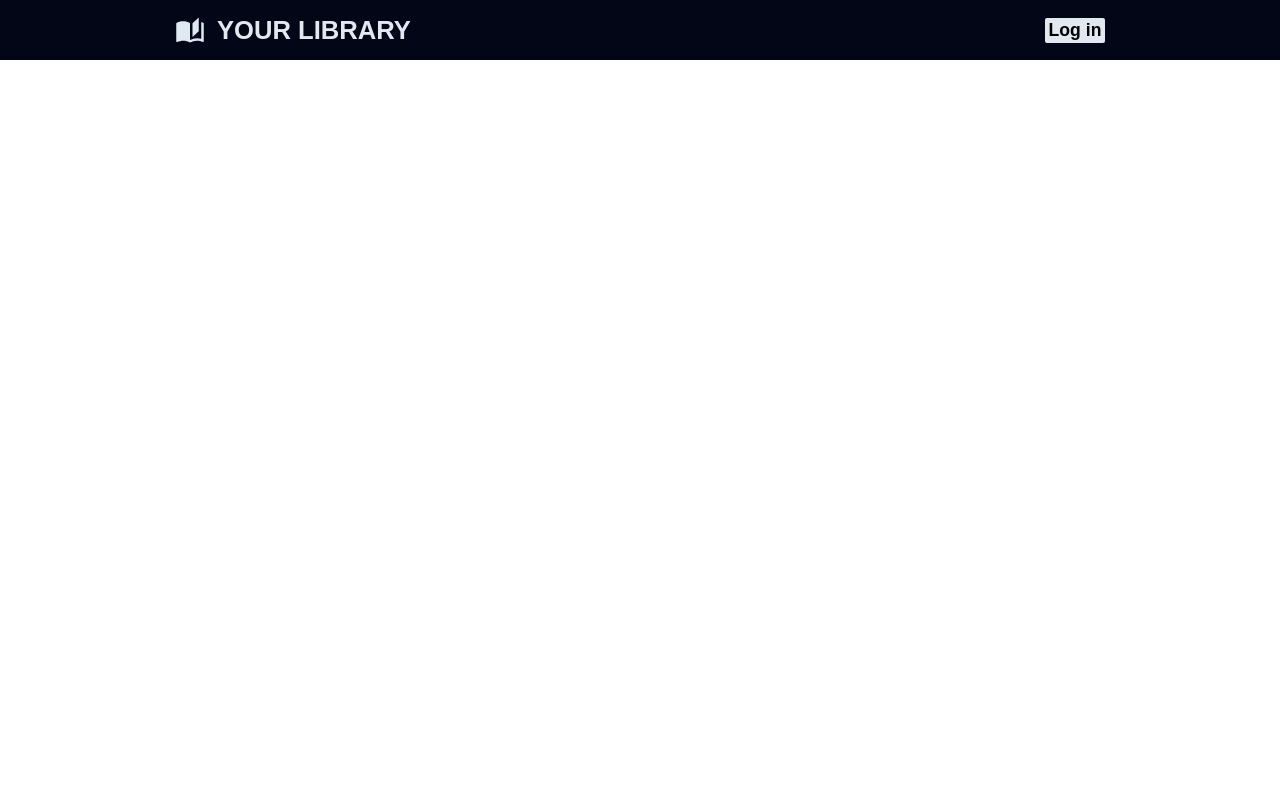
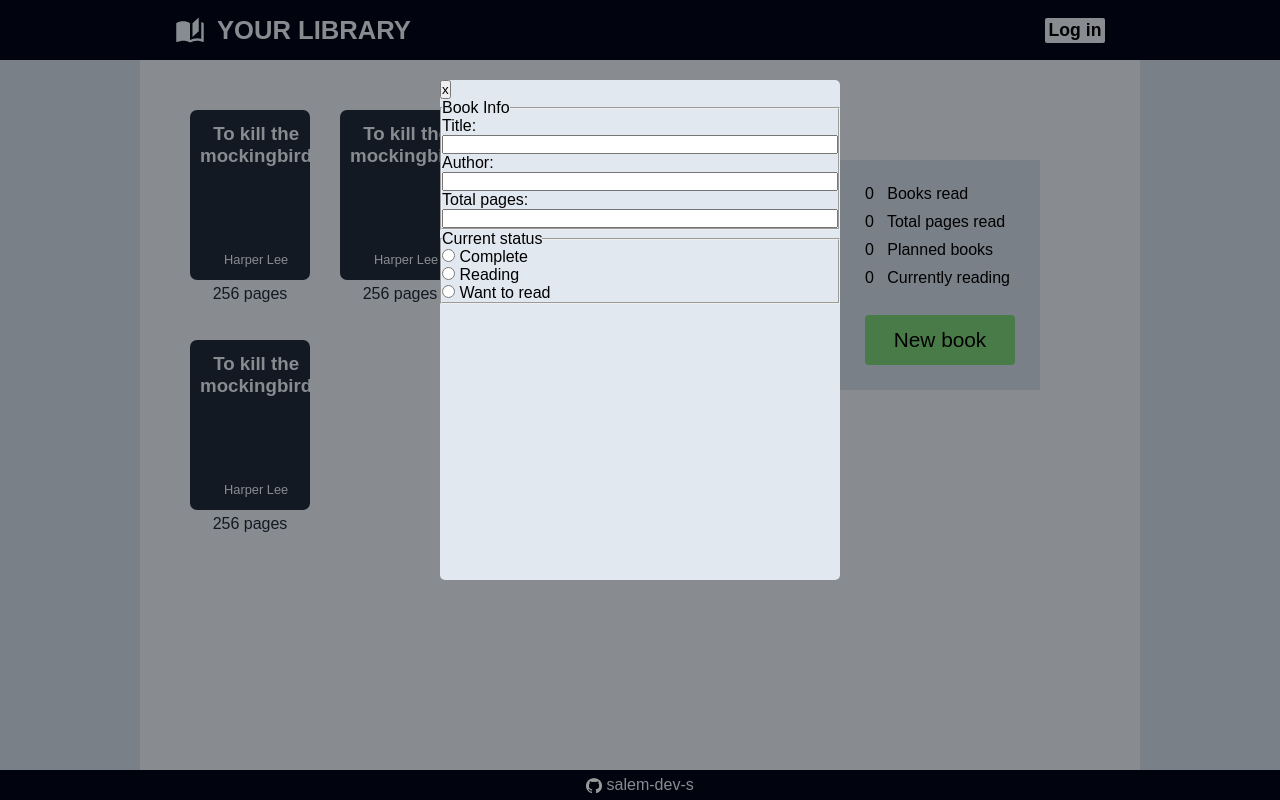
Before and after one commit to heresywolves/library-app, a plain HTML site: page index.html in a window 1280 px wide. Drawn offline with Linux system fonts and the light colour scheme; a web font is replaced by a local one.

Commit message:
Make grid layout of books. Style books. Add statistics side panel. Create popup form

```diff
--- a/index.html
+++ b/index.html
@@ -1,5 +1,6 @@
 <!DOCTYPE html>
 <html lang="en">
+
 <head>
   <meta charset="UTF-8">
   <meta http-equiv="X-UA-Compatible" content="IE=edge">
@@ -7,7 +8,38 @@
   <title>Library</title>
   <link rel="stylesheet" href="styles.css">
 </head>
+
 <body>
+
+  <div class="new-book-form">
+    <div class="popup-container">
+    <button class="close-popup">x</button>
+      <fieldset class="new-book-info">
+        <legend>Book Info</legend>
+        <label for="title">Title:</label>
+        <input type="text" id="title" name="title" required minlength="1">
+        <label for="author">Author:</label>
+        <input type="text" id="author" name="author" required minlength="1">
+        <label for="pages-number">Total pages:</label>
+        <input type="number" id="pages-number" name="pages" required minlength="1">
+      </fieldset>
+      <fieldset>
+        <legend>Current status</legend>
+        <div>
+          <input type="radio" id="complete" name="status" required>
+          <label for="complete">Complete</label>
+        </div>
+        <div>
+          <input type="radio" id="reading" name="status" required>
+          <label for="reading">Reading</label>
+        </div>
+        <div>
+          <input type="radio" id="want-to-read" name="status" required>
+          <label for="want-to-read">Want to read</label>
+        </div>
+      </fieldset>
+    </div>
+  </div>
 
   <div class="header-container">
     <div class="header">
@@ -20,17 +52,79 @@
   </div>
 
   <div class="main-container">
+    <div class="book-container">
+      <div class="book-item">
+        <div class="book">
+          <div class="line"></div>
+          <div class="book-info">
+            <h3 class="book-title">To kill the mockingbird</h3>
+            <p class="book-author">Harper Lee</p>
+          </div>
+        </div>
+        <p class="book-pages">256 pages</p>
+      </div>
+      <div class="book-item">
+        <div class="book">
+          <div class="line"></div>
+          <div class="book-info">
+            <h3 class="book-title">To kill the mockingbird</h3>
+            <p class="book-author">Harper Lee</p>
+          </div>
+        </div>
+        <p class="book-pages">256 pages</p>
+      </div>
+      <div class="book-item">
+        <div class="book">
+          <div class="line"></div>
+          <div class="book-info">
+            <h3 class="book-title">To kill the mockingbird</h3>
+            <p class="book-author">Harper Lee</p>
+          </div>
+        </div>
+        <p class="book-pages">256 pages</p>
+      </div>
+      <div class="book-item">
+        <div class="book">
+          <div class="line"></div>
+          <div class="book-info">
+            <h3 class="book-title">To kill the mockingbird</h3>
+            <p class="book-author">Harper Lee</p>
+          </div>
+        </div>
+        <p class="book-pages">256 pages</p>
+      </div>
+      <div class="book-item">
+        <div class="book">
+          <div class="line"></div>
+          <div class="book-info">
+            <h3 class="book-title">To kill the mockingbird</h3>
+            <p class="book-author">Harper Lee</p>
+          </div>
+        </div>
+        <p class="book-pages">256 pages</p>
+      </div>
 
-  </div>
-
-  <div class="side-panel-container">
+    </div>
+    <div class="side-panel-container">
+      <ul class="statistics-container">
+        <li class="stat-item">0 &nbsp; Books read</li>
+        <li class="stat-item">0 &nbsp; Total pages read</li>
+        <li class="stat-item">0 &nbsp; Planned books</li>
+        <li class="stat-item">0 &nbsp; Currently reading</li>
+        <li class="stat-item"></li>
+        <li class="stat-item"></li>
+      </ul>
+      <button class="new-book">New book</button>
+    </div>
 
   </div>
 
   <div class="footer-container">
-
+    <img src="img/github-mark-white.png" alt="Github logo" href="https://github.com/salem-dev-s">
+    <a target="_blank" href="https://github.com/salem-dev-s">salem-dev-s</a>
   </div>
 
   <script></script>
 </body>
+
 </html>
--- a/styles.css
+++ b/styles.css
@@ -5,6 +5,7 @@
   padding: 0;
   margin: 0;
   font-family: 'Gemunu Libre', sans-serif;
+  list-style: none;
 }
 
 :root {
@@ -25,10 +26,20 @@
   --red-500: #ef4444;
   --red-600: #dc2626;
   --red-700: #b91c1c;
+  ---new-book-button: rgb(122, 204, 122);
+}
+
+body {
+  display: grid;
+  height: 100vh;
+  grid-template-columns: 1fr minmax(600px, 1000px) 1fr ;
+  grid-template-rows: 60px 1fr 30px;
+  background-color: var(--slate-300);
 }
 
 .header-container {
   display: flex;
+  grid-column: 1 / -1;
   justify-content: center;
   background-color: var(--slate-950);
 }
@@ -76,3 +87,137 @@
   background-color: var(--slate-400);
   border: solid 1px var(--slate-950);
 }
+
+/* Main area */
+
+.main-container {
+  background-color: var(--slate-200);
+  grid-column: 2 / 3;
+  grid-row: 2 / 3;
+  display: grid;
+  grid-template-columns: 1fr 300px;
+  padding: 50px;
+}
+
+.book-container {
+  display: grid;
+  grid-template-columns: repeat(auto-fill, minmax(120px, 120px));
+  grid-auto-rows: 200px;
+  gap: 30px;
+}
+
+.book {
+  background-color: var(--slate-800);
+  color: var(--slate-200);
+  height: 170px;
+  display: flex;
+  border-radius: 7px;
+}
+
+.book .line {
+  width: 5px;
+  background-color: var(--slate-200);
+  margin-left: 10px;
+}
+
+.book-info {
+  padding: 13px 0px;
+  text-align: center;
+  display: flex;
+  flex-direction: column;
+  justify-content: space-between;
+}
+
+.book-info p {
+  font-size: 0.8rem;
+}
+
+.book-item .book-pages {
+  text-align: center;
+  color: var(--slate-800);
+  margin-top: 5px;
+}
+
+/* Side Panel */
+
+.side-panel-container {
+  background-color: var(--slate-300);
+  grid-template-columns: 2 / -1;
+  border: solid 50px var(--slate-200);
+  padding: 25px;
+  display: grid;
+  grid-template-rows: 1fr 50px;
+  height: 330px;
+}
+
+.side-panel-container button {
+  grid-row: 2 / -1;
+  border-style: none;
+  font-size: 1.3rem;
+  border-radius: 4px;
+  cursor: pointer;
+  background-color: var(---new-book-button);
+  transform: 0.3s;
+}
+
+.side-panel-container button:hover {
+  border: solid 2px rgb(110, 184, 110);
+}
+
+.side-panel-container button:active {
+  background-color: rgb(110, 184, 110);
+  border: solid 2px rgb(110, 184, 110);
+}
+
+.statistics-container {
+  display: flex;
+  flex-direction: column;
+  gap: 10px;
+}
+
+/* Form popup */
+
+.new-book-form {
+  z-index: 10;
+  background-color: rgba(0,0,0,0.4);
+  position: absolute;
+  height: 100vh;
+  width: 100vw;
+}
+
+.new-book-form .popup-container {
+  width: 400px;
+  height: 500px;
+  margin: 10vh auto auto auto;
+  background-color: var(--slate-200);
+  border-radius: 5px;
+}
+
+.new-book-info {
+  display: flex;
+  flex-direction: column;
+}
+
+
+/* Footer */
+
+.footer-container {
+  background-color: var(--slate-950);
+  grid-row: 3 / -1;
+  grid-column: 1 / -1;
+  display: flex;
+  align-items: center;
+  gap: 5px;
+  justify-content: center;
+  color: var(--slate-200);
+  font-size: 1rem;
+}
+
+.footer-container a {
+  text-decoration: none;
+  color: var(--slate-200);
+}
+
+.footer-container img {
+  height: 15px;
+}
```
Also changed, not shown: img/github-mark-white.png (added).
